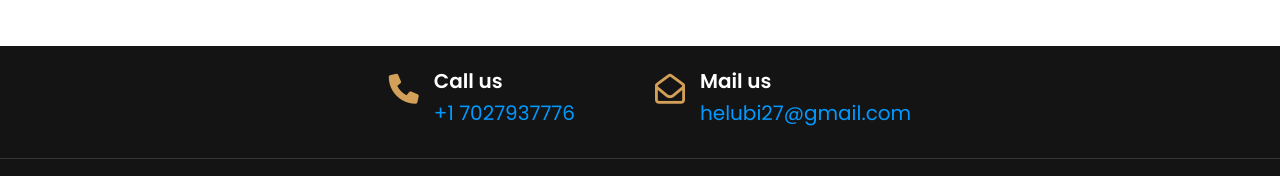
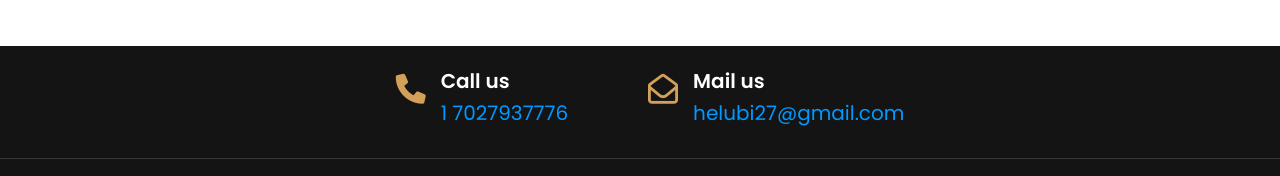
Before and after one commit to Juanhmdev/sondraia-boards, a plain HTML site: page products/miniboards.html in a window 1280 px wide. Shown: the part 1934-2110 px from the top of the page. Drawn offline with nearby package versions, Linux system fonts and the light colour scheme; a web font is replaced by a local one.

Commit message:
número arreglado

```diff
--- a/products/miniboards.html
+++ b/products/miniboards.html
@@ -132,7 +132,7 @@
                 <i class="fas fa-phone"></i>
                 <div class="cta-text">
                   <h4>Call us</h4>
-                  <span>+1 7027937776</span>
+                  <span>1 7027937776</span>
                 </div>
               </div>
             </div>
```
